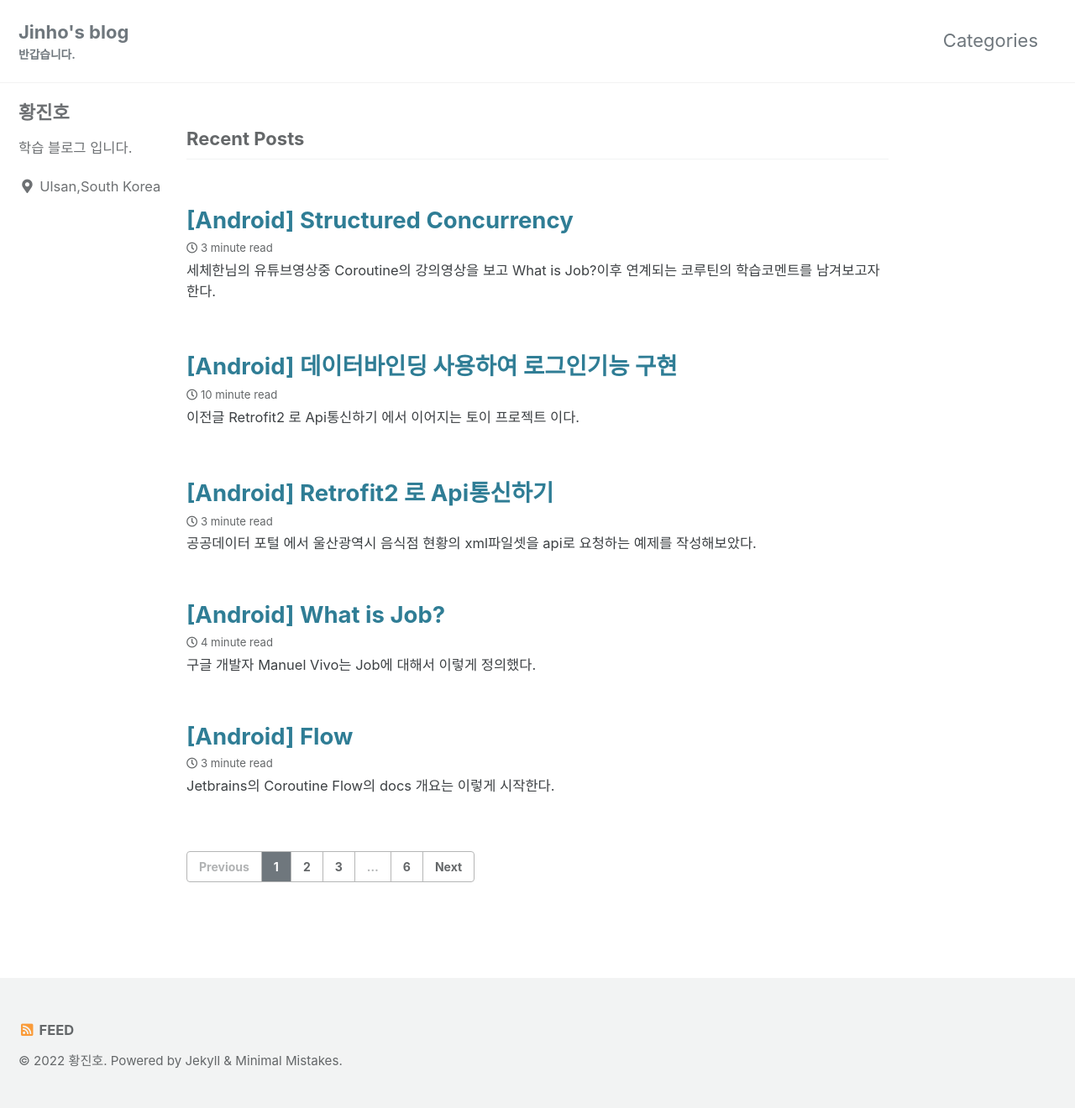
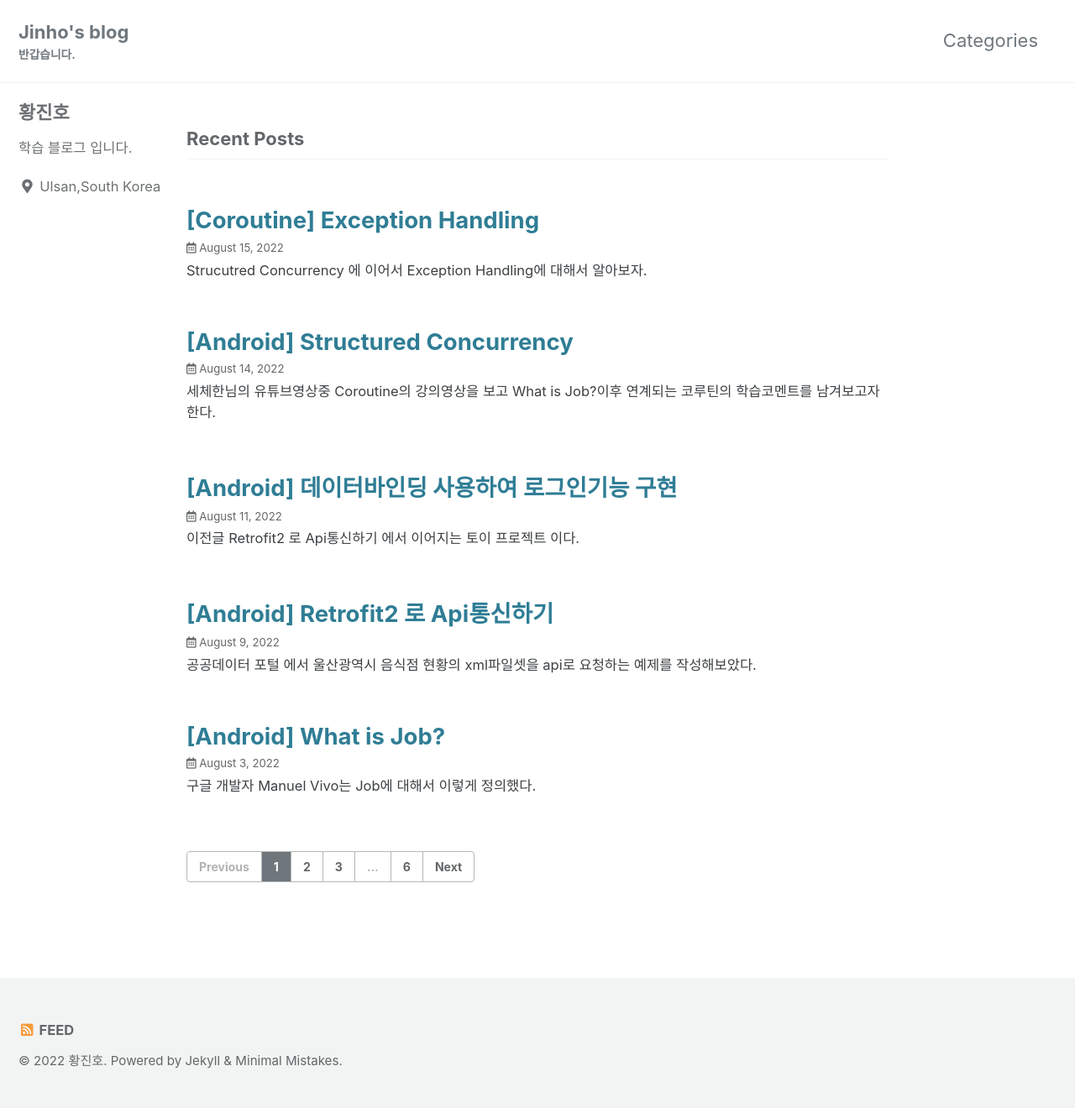
Before and after one commit to jowunnal/jowunnal.github.io, a Jekyll site: the page built from index.html, in a window 1280 px wide. Shown: the whole page at 84% size. Built offline with Jekyll 4.4.1, drawn with Linux system fonts in a browser that asks for light colours; cached includes are drawn as plain includes; the list of posts is cut into pages by our own code; part of the change alters nothing that is shown.

Commit message:
CoroutineExceptionHandling 추가 및 블로그포스팅날짜표시 와 잘못표기된것수정

````diff
--- a/_config.yml
+++ b/_config.yml
@@ -276,7 +276,8 @@ defaults:
     values:
       layout: single
       author_profile: true
-      read_time: true
+      read_time: false
+      show_date: true
       comments: true # true
       share: true
       related: true
--- a/_posts/2022-08-11-loginWithDatabinding.md
+++ b/_posts/2022-08-11-loginWithDatabinding.md
@@ -125,16 +125,16 @@ text의 값에 user객체의 user.Name이 양방향결합으로 선언되어 use
 양방향결합이 완성되기 위해서는 결합될 객체가 Observable함이 보장되어야만 한다. 방법은 3가지가 있다.
 # Observable?
 ---
-1. ObservableField 객체로 선언한다.
+- ObservableField 객체로 선언한다.
 
 위의 user객체의 클래스의 필드의 타입이 ObservableField<>로 선언되면 된다.
 
-2. 결합객체가 선언되는(사용되는) 클래스를 BaseObservable()를 상속받도록하고, 결합객체의 getter와 setter위에 @Bindable 어노테이션을 정의한다.
+- 결합객체가 선언되는(사용되는) 클래스를 BaseObservable()를 상속받도록하고, 결합객체의 getter와 setter위에 @Bindable 어노테이션을 정의한다.
 
 이는 kotlin의 data class로는 사용할수없는것같다. getter 와 setter를 정의하고 그위에 @Bindable 어노테이션을 직접 정의해야 하기때문.
 또한, getter를 @Bindable로 정의해두면 그에 상응하는 setter는 자동적으로 Bindable함을 보장해주니 getter만 해둬도 된다.
 
-3. 2번의 방식에서 필드변수위에 @get:Bindable 어노테이션과함께 선언하고, notifyPropertyChanged()를 선언한다.
+- 위의 2번의 방식에서 필드변수위에 @get:Bindable 어노테이션과함께 선언하고, notifyPropertyChanged()를 선언한다.
 
 자세한 설명은 [공식가이드](https://developer.android.com/topic/libraries/data-binding/observability "구글공식가이드") 의 설명을 참조하기 바람.(2022.08.12내용수정>)
 
--- /dev/null
+++ b/_posts/2022-08-15-CoroutineExceptionHandling.md
@@ -0,0 +1,345 @@
+---
+title: "[Coroutine] Exception Handling"
+categories:
+- Coroutines
+tags:
+- Study
+---
+
+[Strucutred Concurrency](https://jowunnal.github.io/coroutines/android_structured_concurrency/ "link") 에 이어서 Exception Handling에 대해서 알아보자.
+
+# Exception Propagation
+---
+Exception은 기본적으로 같은Scope상에 존재한다면(=부모와 자식간의 코루틴이라면) 예외를 propagtion(전파)하는 특징을 갖는다.
+
+코드를 보면서 살펴보자.
+
+```kotlin
+fun main(): Unit = runBlocking {
+    launch {
+        throw ArithmeticException("Exception")
+    }.join()
+    println("I'm running")
+}
+```
+
+![Coroutine_Exception_Handling_1](/assets/Coroutine_ExceptionHandling_1.PNG)
+
+runBlocking{ }에있는 I'm running이 출력되지않은채 종료된 모습이다. 만약 다른 scope로 존재하는 코루틴에서 예외가 발생하면 어떻게 될까?
+
+같은 로직에서 내부의 launch{ }블록을 새로운 코루틴스쿠프에서 동작해도록 해보자.
+
+```kotlin
+fun main(): Unit = runBlocking {
+    CoroutineScope(Dispatchers.Default).launch {
+        throw ArithmeticException("Exception")
+    }.join()
+    println("I'm running")
+}
+```
+
+![Coroutine_Exception_Handling_2](/assets/Coroutine_ExceptionHandling_2.PNG)
+
+I'm running이 출력되는 모습을 볼수있다.
+
+# Exception And Cancel
+---
+코루틴이 cancel()될 경우 CancellationException이 발생한다는것은 [이전글](https://jowunnal.github.io/coroutines/coroutine_job/ "link")을 통해 배운 사실이다.
+
+그런데 같은scope상에 존재하는 child 에서 cancel()로 인해 발생되는 CancellationException은 부모로 전파되지 않는다.
+
+```kotlin
+fun main(): Unit = runBlocking {
+    val job = launch {
+        println("Coroutine A is completed")
+    }
+    job.cancel()
+    delay(1000)
+    println("I'm running")
+}
+```
+
+![Coroutine_Exception_Handling_3](/assets/Coroutine_ExceptionHandling_3.PNG)
+
+cancel로 발생하는 CancellationException과 이외의 다른 Exception들은 다르게 처리된다는 부분을 인지해야 한다.
+
+그렇다면, 코루틴스쿠푸 A내부의 코루틴스쿠프B에서 취소가됫을때는 어떻게될까?
+
+답은 당연히 B만취소가되고 A는 그대로 출력된다. 그렇다면 그 반대의 상황은 어떻게 될까?
+
+답은 당연히 A가취소되면 B의코루틴도 취소된다.
+
+마찬가지로, [Structured Concurrency](https://jowunnal.github.io/coroutines/android_structured_concurrency/ "link") 에서봣듯이 동일scope 상의 부모 코루틴의 cancel()이 발생하면 자식들도 모두 cancel()된다.
+
+# Exception Handling
+---
+보통 우리는 코드상에서 예외처리를 한다고하면 try-catch 문을 사용한다. 이를 한번 적용해보겠다.
+
+```kotlin
+fun main():Unit = runBlocking {
+    launch {
+        try{
+            println("Coroutine A has error")
+            throw ArithmeticException()
+        }
+        catch (e:ArithmeticException){
+            println("$e is happened")
+        }
+    }
+}
+```
+
+![Coroutine_Exception_Handling_4](/assets/Coroutine_ExceptionHandling_4.PNG)
+
+Structured Concurrency의 자식코루틴에서 try-catch문을 사용하여 예외를 검출해보았다. 보통 try-catch문은 이러한패턴으로 코루틴내부의 로직에서 예외를 검출하고 처리하는데 사용된다.
+
+그와달리 코루틴자체를 try-catch문으로 예외를 검출하면 어떻게될까?
+
+```kotlin
+fun main():Unit = runBlocking {
+    try {
+        launch {
+            println("Coroutine A has error")
+            throw ArithmeticException()
+        }
+    }catch (e:ArithmeticException){
+        println("$e is happened")
+    }
+    delay(1000)
+    println("root Coroutine is completed")
+}
+```
+
+![Coroutine_Exception_Handling_5](/assets/Coroutine_ExceptionHandling_5.PNG)
+
+catch에서 예외를 검출하지 못하고 마지막println 문장을 출력하지못한채 강제종료됬다.
+
+처음 설명햇듯이 동일scope상의 코루틴은 예외를 propagation한다고 했다.  그렇다면 다른내부의 Scope상에서 발생한 예외는 try-catch문으로 처리가 될까?
+
+```kotlin
+fun main():Unit = runBlocking {
+    try {
+        CoroutineScope(Dispatchers.Default).launch {
+            println("Coroutine A has error")
+            throw Exception()
+        }
+    }catch (e:Exception){
+        println("$e is happened")
+    }
+    delay(2000)
+    println("root Coroutine is completed")
+}
+```
+
+![Coroutine_Exception_Handling_6](/assets/Coroutine_ExceptionHandling_6.PNG)
+
+강제종료되지는 않고 마지막 println 문을 수행하기는 하지만 catch한 예외를 출력해주지를 않는다. 즉, try-catch문을 사용하는 예외처리는 coroutineScope내부의 로직에 대한 예외를 처리할때만 사용하고 Coroutine자체에 대한 예외처리는 try-catch로 하면 안된다.
+
+코루틴의 예외처리 방법은 크게 2가지이다.
+
+- CoroutineExceptionHandler 를 할당한다.
+
+[Coroutine](https://jowunnal.github.io/coroutines/coroutines/ "link")에서 CoroutineContext의 4가지 구성요소에 대해서 설명한대로, CoroutineExceptionHandler를 선언한뒤 CoroutineContext에 할당하면된다.
+
+```kotlin
+val handler = CoroutineExceptionHandler { coroutineContext, throwable ->
+    println("$throwable is happened")
+}
+fun main():Unit = runBlocking {
+
+    CoroutineScope(Dispatchers.Default+handler).launch {
+        println("Coroutine A has error")
+        throw Exception()
+				println("Coroutine A is completed")
+    }
+
+    delay(2000)
+    println("root Coroutine is completed")
+}
+```
+
+![Coroutine_Exception_Handling_7](/assets/Coroutine_ExceptionHandling_7.PNG)
+
+CoroutineContext의 경우 '+' 연산자를 통해 4가지구성요소 들을 CoroutineContext로 할당할수있다.(연산자중복으로 보인다)
+
+위의 결과물에서 볼수있는것은 runBlocking 과 CoroutineScope는 서로다른 scope 이기때문에 예외가 발생했어도 취소되지 않고 마지막println()문장은 수행되었다는점 과 handler에 선언된 대로 예외가 처리되었다는점 그리고 예외가발생한 직후 Coroutine이 cancel()되었음  을 알수있다.
+
+또한,  동일한 스쿠프상의 child에서 예외가 발생해도 예외는 전파되는 성질이 있기때문에 부모에 handler를 할당하면 부모에서 예외를 처리한다.
+
+```kotlin
+val handler = CoroutineExceptionHandler { coroutineContext, throwable ->
+    println("$throwable is happened")
+}
+fun main() {
+    CoroutineScope(Dispatchers.Default + handler).launch {
+        launch {
+            println("Coroutine A has error")
+            throw Exception()
+        }.join()
+        println("root Coroutine is completed")
+    }
+    Thread.sleep(2000)
+}
+```
+
+![Coroutine_Exception_Handling_8](/assets/Coroutine_ExceptionHandling_8.PNG)
+
+부모코루틴내의 child코루틴이 여러개일 경우에도 하나의child 에서 예외가 발생했을때 부모로전파되고, 부모에서 예외를 잡기때문에 자식들도 모두 취소된다.
+
+취소의 경우는 어떠할까? 위에서 보앗듯이 CancellationException은 전파되지 않는 특징을 보였다.
+
+```kotlin
+val handler = CoroutineExceptionHandler { coroutineContext, throwable ->
+    println("$throwable is happened")
+}
+fun main():Unit = runBlocking {
+
+    CoroutineScope(Dispatchers.Default+handler).launch {
+        println("Coroutine A is completed")
+    }.cancel()
+
+    delay(2000)
+    println("root Coroutine is completed")
+}
+```
+
+![Coroutine_Exception_Handling_8](/assets/Coroutine_ExceptionHandling_9.PNG)
+
+애초에 예외자체로 처리되지 않는다. 즉, CoroutineExceptionHandler는 cancel()을 예외로 처리하지 않는 모습이다.
+
+두번째 방법
+- superVisorScope 또는  SuperVisorJob 을 이용한다.
+
+SuperVisor의 경우 예외를 자식으로만 전파하는 특징을 갖는다. 먼저 superVisorScope는 coroutineBuilder이며 살펴보자면,
+
+```kotlin
+fun main():Unit = runBlocking {
+
+    supervisorScope {
+        println("Coroutine A is started")
+        launch {
+            throw Exception()
+						launch {
+                println("Coroutine Child B is started")
+            }
+            println("Coroutine Child A is started")
+        }.join()
+        println("Coroutine A is completed")
+    }
+
+    delay(2000)
+    println("root Coroutine is completed")
+}
+```
+
+![Coroutine_Exception_Handling_10](/assets/Coroutine_ExceptionHandling_10.PNG)
+
+superVisorScope 빌더내의 자식 launch{}에서 예외가 발생하였음에도 Coroutine A is Completed가 출력되었음을 볼수있다. 예외가 발생했어도 자식에서만 전파되기때문에 내부의 Coroutine A 와 B는 모두 출력되지않는다.
+
+SuperVisorJob의 경우 Job객체이기 때문에 CoroutineContext 4가지구성요소중 하나인 Job객체로서 할당하면 된다. 자식코루틴빌더에 SuperVisorJob()객체를 CoroutineContext로 할당하면 자식으로만 예외를 전파하게 된다.
+
+```kotlin
+val handler = CoroutineExceptionHandler { coroutineContext, throwable ->
+    println("$throwable is happened")
+}
+fun main():Unit = runBlocking {
+    CoroutineScope(handler).launch {
+        println("Coroutine A is started")
+        launch(SupervisorJob()) {
+            throw Exception()
+            val job = launch {
+                println("Coroutine Child B is started")
+            }
+            println("Coroutine Child A is started")
+        }.join()
+        println("Coroutine A is completed")
+    }
+
+    delay(2000)
+    println("root Coroutine is completed")
+}
+```
+
+![Coroutine_Exception_Handling_11](/assets/Coroutine_ExceptionHandling_11.PNG)
+
+결과물을 통해 확인이 가능하다.
+
+# Async CoroutineException
+---
+async의 경우 .await()이 호출되기 전까지는 예외를 인식하지 못한다.
+
+```kotlin
+fun main():Unit = runBlocking {
+    val job = CoroutineScope.async {
+        println("Coroutine A is started")
+        launch {
+            throw Exception()
+            println("Coroutine Child A is started")
+        }.join()
+        println("Coroutine A is completed")
+    }
+
+    delay(2000)
+    println("root Coroutine is completed")
+}
+```
+![Coroutine_Exception_Handling_13](/assets/Coroutine_ExceptionHandling_13.PNG)
+
+또한 Async빌더로 생성된 코루틴은Handler를 할당해도 예외에 대한 처리를 해주지 않는다.
+
+```kotlin
+val handler = CoroutineExceptionHandler { coroutineContext, throwable ->
+    println("$throwable is happened")
+}
+fun main():Unit = runBlocking {
+    val job = CoroutineScope(handler).async {
+        println("Coroutine A is started")
+        launch {
+            throw Exception()
+            println("Coroutine Child A is started")
+        }.join()
+        println("Coroutine A is completed")
+    }
+    job.await()
+    delay(2000)
+    println("root Coroutine is completed")
+}
+```
+
+![Coroutine_Exception_Handling_12](/assets/Coroutine_ExceptionHandling_12.PNG)
+
+예외를 던지자 강제종료되는 모습이다.
+
+```kotlin
+fun main():Unit = runBlocking {
+    val job = CoroutineScope(Dispatchers.Default).async {
+        println("Coroutine A is started")
+        launch {
+            throw ArithmeticException()
+            println("Coroutine Child A is started")
+        }.join()
+        println("Coroutine A is completed")
+    }
+    try {
+        job.await()
+    }catch (e:Exception){
+        println("I got $e Exception!!")
+    }
+    delay(2000)
+    println("root Coroutine is completed")
+}
+```
+
+![Coroutine_Exception_Handling_14](/assets/Coroutine_ExceptionHandling_14.PNG)
+
+async의 경우 사용자의 interaction 에 따라 예외를 처리해줘야 한다. 즉, 사용자의 interaction에 따라 .await()호출을 try-catch문 내부에 작성하여 예외를 별도로 처리해야 한다.
+
+# 끝으로
+---
+코루틴가이드에 있는 구성요소들을 대략적으로 모두 살펴보았다. 하지만 학습과 활용은 별개의 영역 이라고 생각된다. 물론 기본기가 튼튼한만큼 활용은 잘되겠지만..
+
+토이프로젝트의 추가적인 진행에 지금까지 배운 코루틴을 적용하여 활용해보자
+
+# References
+---
+https://kotlinlang.org/docs/exception-handling.html#cancellation-and-exceptions
````
Also changed, not shown: assets/Coroutine_ExceptionHandling_1.PNG (added), assets/Coroutine_ExceptionHandling_10.PNG (added), assets/Coroutine_ExceptionHandling_11.PNG (added), assets/Coroutine_ExceptionHandling_12.PNG (added), assets/Coroutine_ExceptionHandling_13.PNG (added), assets/Coroutine_ExceptionHandling_14.PNG (added), assets/Coroutine_ExceptionHandling_2.PNG (added), assets/Coroutine_ExceptionHandling_3.PNG (added), assets/Coroutine_ExceptionHandling_4.PNG (added), assets/Coroutine_ExceptionHandling_5.PNG (added), assets/Coroutine_ExceptionHandling_6.PNG (added), assets/Coroutine_ExceptionHandling_7.PNG (added), assets/Coroutine_ExceptionHandling_8.PNG (added), assets/Coroutine_ExceptionHandling_9.PNG (added).
